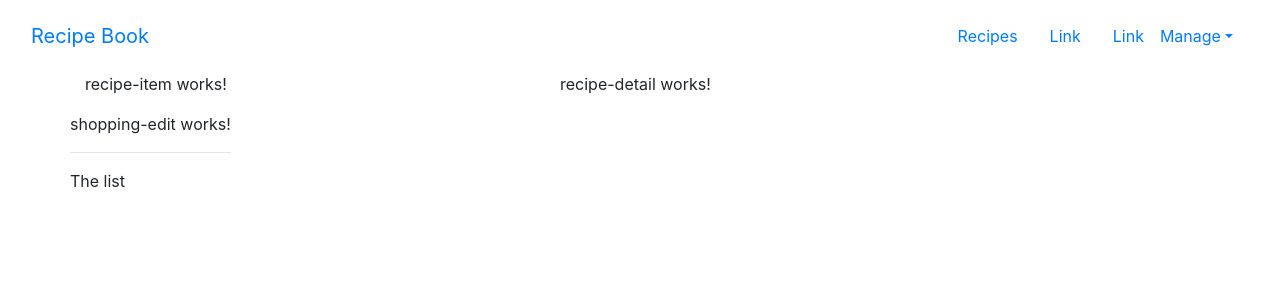
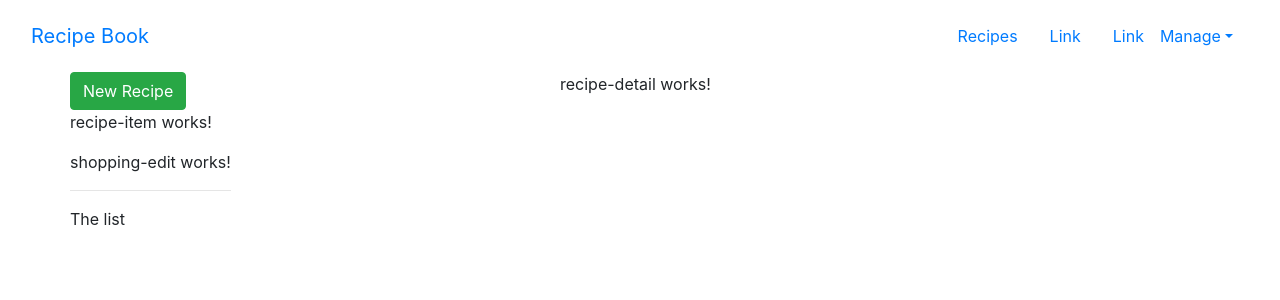
Before and after one commit to GargEvil/RecipeBook, an Angular app: page / in a window 1280 px wide. Shown: the top 300 px of the page. Built offline with nearby package versions, Linux system fonts and the light colour scheme.

Commit message:
adding content to recipe-list

```diff
--- a/src/app/recipes/recipe-list/recipe-list.component.html
+++ b/src/app/recipes/recipe-list/recipe-list.component.html
@@ -1 +1,20 @@
-<app-recipe-item></app-recipe-item>
+<div class="row">
+    <div class="col-xs-12">
+        <button class="btn btn-success">New Recipe</button>
+    </div>
+</div>
+<div class="row">
+    <div class="list-group col-xs-12">
+        <a href="#" class="list-group-item clearfix"
+        *ngFor="let recipe of recipes">
+           <div class="pull-left">
+               <h4 class="list-group-item-heading">{{recipe.name}}</h4>
+               <p class="list-group-item-text">{{recipe.description}}</p>
+           </div>
+           <span class="pull-right">
+               <img [src]="recipe.imagePath" alt="{{recipe.name}}" class="img-responsive" style="max-height: 50px;">
+           </span>
+       </a>
+        <app-recipe-item></app-recipe-item>
+    </div>
+</div>
--- a/src/app/recipes/recipe-list/recipe-list.component.ts
+++ b/src/app/recipes/recipe-list/recipe-list.component.ts
@@ -1,4 +1,5 @@
 import { Component, OnInit } from '@angular/core';
+import { Recipe } from '../recipe.model';
 
 @Component({
   selector: 'app-recipe-list',
@@ -6,7 +7,11 @@ import { Component, OnInit } from '@angular/core';
   styleUrls: ['./recipe-list.component.less']
 })
 export class RecipeListComponent implements OnInit {
-
+  recipe: Recipe[] = [
+    new Recipe('Paprikaš',
+     'Ukusno bosansko jelo napravljeno od domacih proizvoda',
+      'https://www.recepti.com/img/recipe/41214-krompir-paprikas-sa-junetinom.jpg')
+  ];
   constructor() { }
 
   ngOnInit(): void {
--- /dev/null
+++ b/src/app/recipes/recipe.model.ts
@@ -0,0 +1,13 @@
+export class Recipe {
+
+    name: string;
+    description: string;
+    imagePath: string;
+
+    constructor(name:string, desc:string, imagePath:string){
+        this.name = name;
+        this.description = desc;
+        this.imagePath=imagePath;
+    }
+
+}
--- a/src/app/recipes/recipes.component.html
+++ b/src/app/recipes/recipes.component.html
@@ -3,6 +3,7 @@
         <app-recipe-list></app-recipe-list>
     </div>
     <div class="col-md-7">
+
         <app-recipe-detail></app-recipe-detail>
     </div>
 </div>
```
